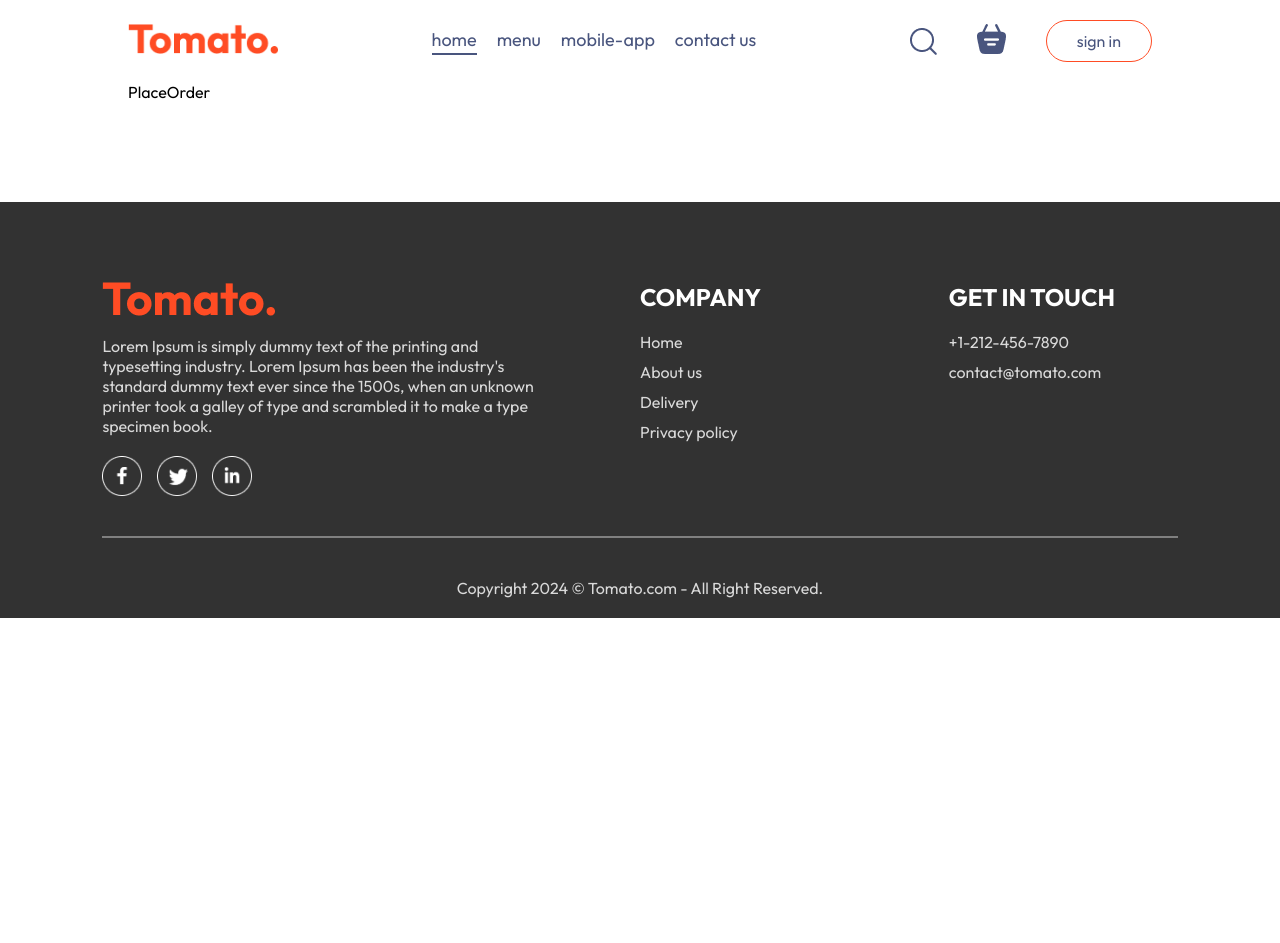
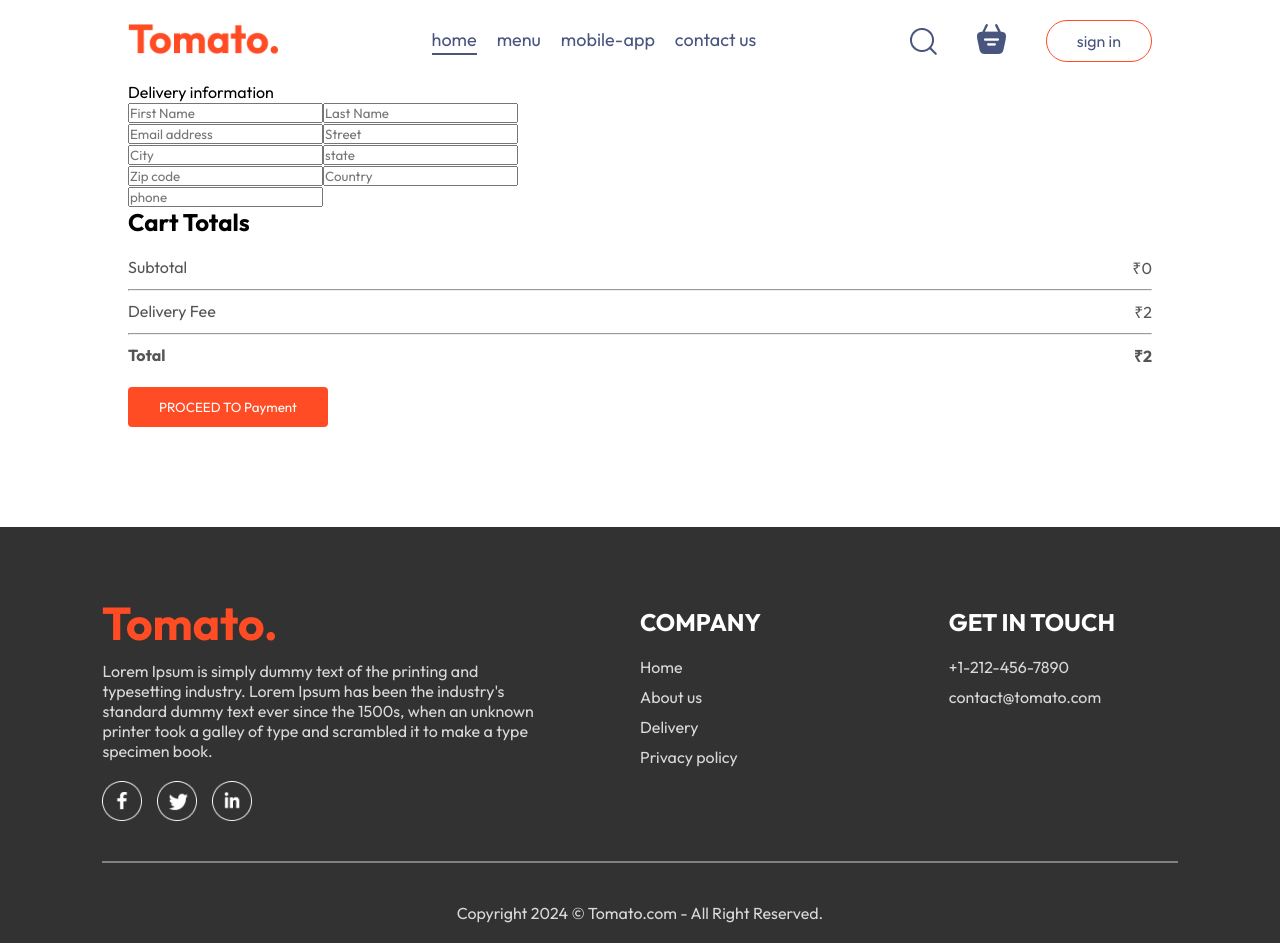
Before and after one commit to Dharamvirr/Food-Delivery-Web-App, a React (Vite) app in the folder frontend/: page /order in a window 1280 px wide. Before the commit the page ends 800 px from the top, so only its background shows below. Built offline with nearby package versions, Linux system fonts and the light colour scheme.

Commit message:
the checkout page added and is functional, working on the css for the checkout page now

```diff
--- a/frontend/src/pages/Cart/Cart.jsx
+++ b/frontend/src/pages/Cart/Cart.jsx
@@ -1,9 +1,12 @@
-import React, { useContext } from 'react';
+import React, { use, useContext } from 'react';
 import './Cart.css';
 import { StoreContext } from '../../context/StoreContext';
 
+import { useNavigate } from 'react-router-dom';
+
 const Cart = () => {
   const { cartItems, food_list, removeFromCart, getTotalCartAmount } = useContext(StoreContext);
+  const navigate=useNavigate();
 
   return (
     <div className='cart'>
@@ -57,7 +60,7 @@
               <b>₹{getTotalCartAmount() + 2}</b>
             </div>
           </div>
-          <button>PROCEED TO CHECKOUT</button>
+          <button onClick={()=>navigate('/order')}>PROCEED TO CHECKOUT</button>
         </div>
 
         <div className="cart-promocode">
--- a/frontend/src/pages/PlaceOrder/PlaceOrder.jsx
+++ b/frontend/src/pages/PlaceOrder/PlaceOrder.jsx
@@ -1,8 +1,61 @@
-import React from 'react'
+import React, { useContext } from 'react'
 import './PlaceOrder.css'
+import { StoreContext } from '../../context/StoreContext'
 const PlaceOrder = () => {
+
+    const {getTotalCartAmount}=useContext(StoreContext)
   return (
-    <div>PlaceOrder</div>
+    <form action="" className="place-order">
+
+      <div className="place-order-left">
+      <p className="title">Delivery information</p>
+      <div className="multi-fields">
+         <input type="text" placeholder='First Name' />
+         <input type="text" placeholder='Last Name' />
+      </div>
+
+      <input type="text" placeholder='Email address'/>
+      <input type="text" placeholder='Street'/>
+
+       <div className="multi-fields">
+         <input type="text" placeholder='City' />
+         <input type="text" placeholder='state' />
+          </div>
+          <div className="multi-fields">
+         <input type="text" placeholder='Zip code' />
+         <input type="text" placeholder='Country' />
+
+      </div>
+      <input type="text" placeholder='phone' />
+      </div>
+      <div className="place-order-right">
+
+         <div className="cart-total">
+          <h2>Cart Totals</h2>
+          <div>
+            <div className="cart-total-details">
+              <p>Subtotal</p>
+              <p>₹{getTotalCartAmount()}</p>
+            </div>
+            <hr />
+            <div className="cart-total-details">
+              <p>Delivery Fee</p>
+              <p>₹2</p>
+            </div>
+            <hr />
+            <div className="cart-total-details">
+              <b>Total</b>
+              <b>₹{getTotalCartAmount() + 2}</b>
+            </div>
+          </div>
+          <button>PROCEED TO Payment</button>
+        </div>
+
+
+      </div>
+
+
+    </form>
   )
 }
 
```
